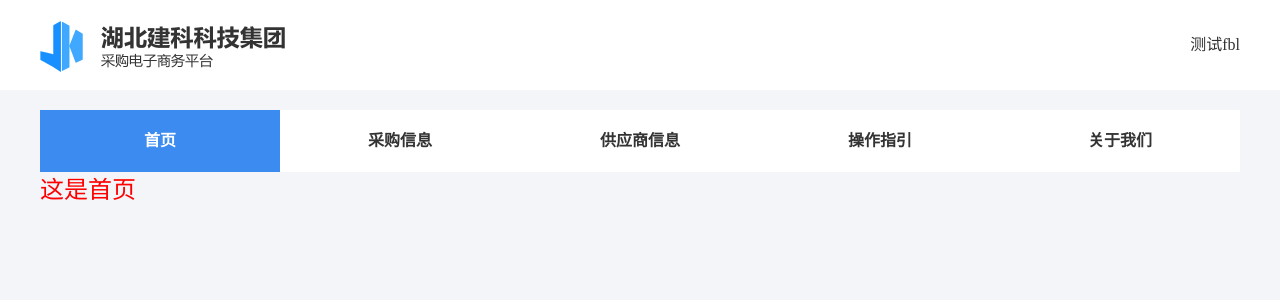
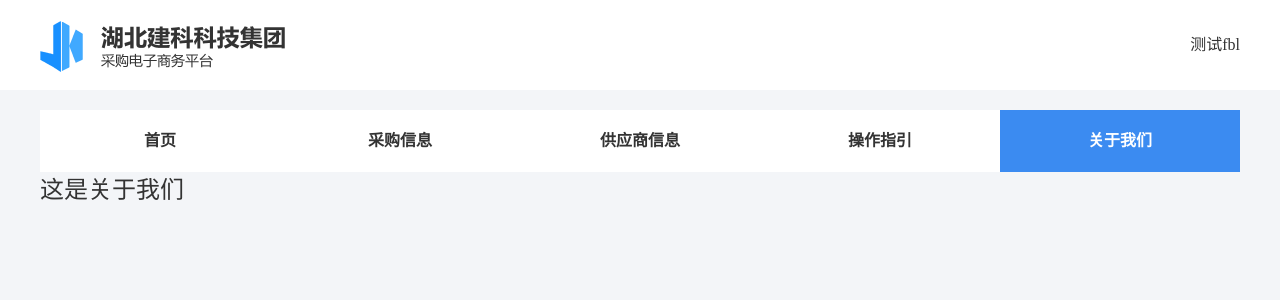
Before and after one commit to lakerwy/vite-react, a React (Vite) app: page /aboutUs in a window 1280 px wide. Before the commit this address led to /home. Shown: the top 300 px of the page. Built offline with nearby package versions, Linux system fonts and the light colour scheme.

Commit message:
路由bug修改

```diff
--- a/src/auto-imports.d.ts
+++ b/src/auto-imports.d.ts
@@ -14,6 +14,7 @@ declare global {
   const createRef: typeof import('react')['createRef']
   const forwardRef: typeof import('react')['forwardRef']
   const lazy: typeof import('react')['lazy']
+  const matchRoutes: typeof import('react-router-dom')['matchRoutes']
   const memo: typeof import('react')['memo']
   const startTransition: typeof import('react')['startTransition']
   const useCallback: typeof import('react')['useCallback']
--- a/src/layout/topMenu.jsx
+++ b/src/layout/topMenu.jsx
@@ -1,10 +1,12 @@
 import styles from './style/topMenu.module.scss'
+import { router } from "../router/router.jsx";
+import { matchRoutes, useMatches } from "react-router-dom";
 
 const navList = [
     {
         title: '首页',
         name: 'Bidding',
-        path: '/'
+        path: '/home'
     },
     {
         title: '采购信息',
@@ -29,15 +31,17 @@ const navList = [
 ]
 const topMenu = () => {
     const navigate = useNavigate();
-    const [active, setActive] = useState('Bidding')
+    const location = useLocation()
+    const matchRoute = matchRoutes(router, location)
+    console.log(matchRoute)
     const handleClick = (item) => {
-        console.log(item)
-        setActive(item.name)
-        // navigate(item.path);
+        startTransition(()=>{
+            navigate(item.path);
+        })
     }
     const items = navList.map((item) => {
         return (
-            <li key={item.name} className={active === item.name ? styles.active : undefined} onClick={e => handleClick(item)}>
+            <li key={item.name} className={item.path === location.pathname ? styles.active : undefined} onClick={e => handleClick(item)}>
                 {item.title}
             </li>
         )
--- a/src/router/index.jsx
+++ b/src/router/index.jsx
@@ -1,24 +1,5 @@
-import Layout from '@/layout'
 import { createBrowserRouter, Navigate } from 'react-router-dom'
+import {router} from "./router.jsx";
 
-const Router = createBrowserRouter([
-    {
-        path: '/',
-        element: <Navigate to="/home"/>
-    },
-    {
-        path: '/',
-        Component: Layout,
-        children: [
-            {
-                path: '/home',
-                Component: lazy(()=>import('@/views/home')),
-            },
-        ]
-    },
-    {
-        path: '*',
-        element: <Navigate to="/home"/>
-    },
-])
-export default Router
+
+export default createBrowserRouter(router)
--- a/src/router/router.jsx
+++ b/src/router/router.jsx
@@ -1,7 +1,7 @@
 import Layout from '@/layout'
-import { createBrowserRouter, Navigate } from 'react-router-dom'
+import {createBrowserRouter, Navigate} from 'react-router-dom'
 
-const Router = createBrowserRouter([
+export const router = [
     {
         path: '/',
         element: <Navigate to="/home"/>
@@ -12,23 +12,24 @@ const Router = createBrowserRouter([
         children: [
             {
                 path: '/home',
-                Component: lazy(()=>import('@/views/home')),
+                Component: lazy(() => import('@/views/home')),
+                hideMenu: true,
             },
             {
                 path: '/purchase',
-                Component: lazy(()=>import('@/views/purchase/index')),
+                Component: lazy(() => import('@/views/purchase')),
             },
             {
                 path: '/supplier',
-                Component: lazy(()=>import('@/views/supplier')),
+                Component: lazy(() => import('@/views/supplier')),
             },
             {
                 path: '/helpCenter',
-                Component: lazy(()=>import('@/views/helpCenter')),
+                Component: lazy(() => import('@/views/helpCenter')),
             },
             {
                 path: '/aboutUs',
-                Component: lazy(()=>import('@/views/aboutUs')),
+                Component: lazy(() => import('@/views/aboutUs')),
             },
         ]
     },
@@ -36,5 +37,4 @@ const Router = createBrowserRouter([
         path: '*',
         element: <Navigate to="/home"/>
     },
-])
-export default Router
+]
```
